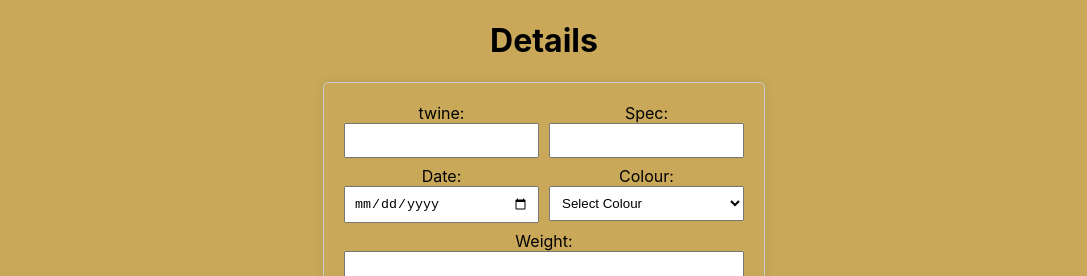
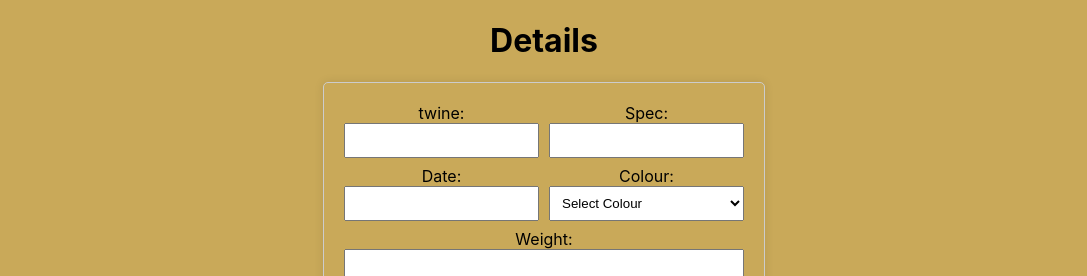
Before and after one commit to Sethu456/mernfront, a React (Create React App) app: page / in a window 1280 px wide. Shown: the top 276 px of the page, without its empty margins (96-1183 px from the left). Built offline with nearby package versions, Linux system fonts and the light colour scheme; no server answers.

Commit message:
Update studentForm.jsx

```diff
--- a/src/component/studentForm.jsx
+++ b/src/component/studentForm.jsx
@@ -39,7 +39,7 @@ const MyForm = ({ editID, setFormSubmitted }) => {
       );
       console.log("Record edited:", response.data);
       const date = new Date(response.data.dateOfBirth);
-      const formattedDate = date.toLocaleDateString("en-UK");
+      const formattedDate = date;
       const newData = { ...response.data, dateOfBirth: formattedDate };
       console.log("newData >>>>>", newData);
       setFormData(newData);
@@ -178,7 +178,7 @@ const MyForm = ({ editID, setFormSubmitted }) => {
           {" "}
           Date:
           <input
-            type="date"
+            type="datetime"
             name="dateOfBirth"
             value={formData.dateOfBirth}
             onChange={handleChange}
```
